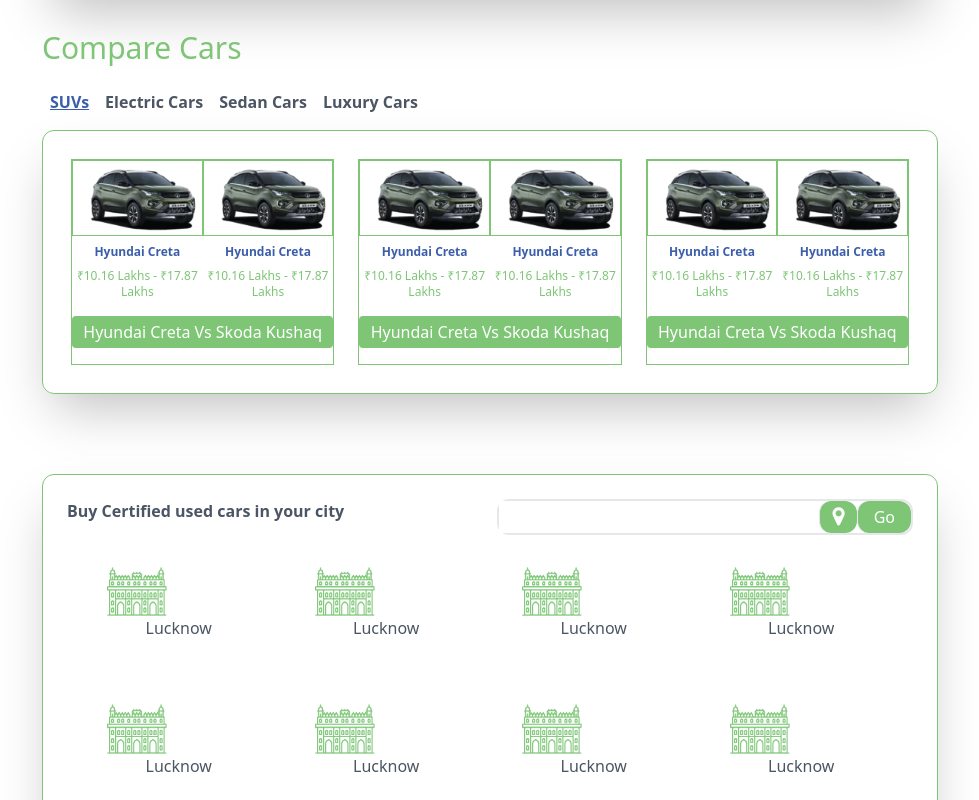
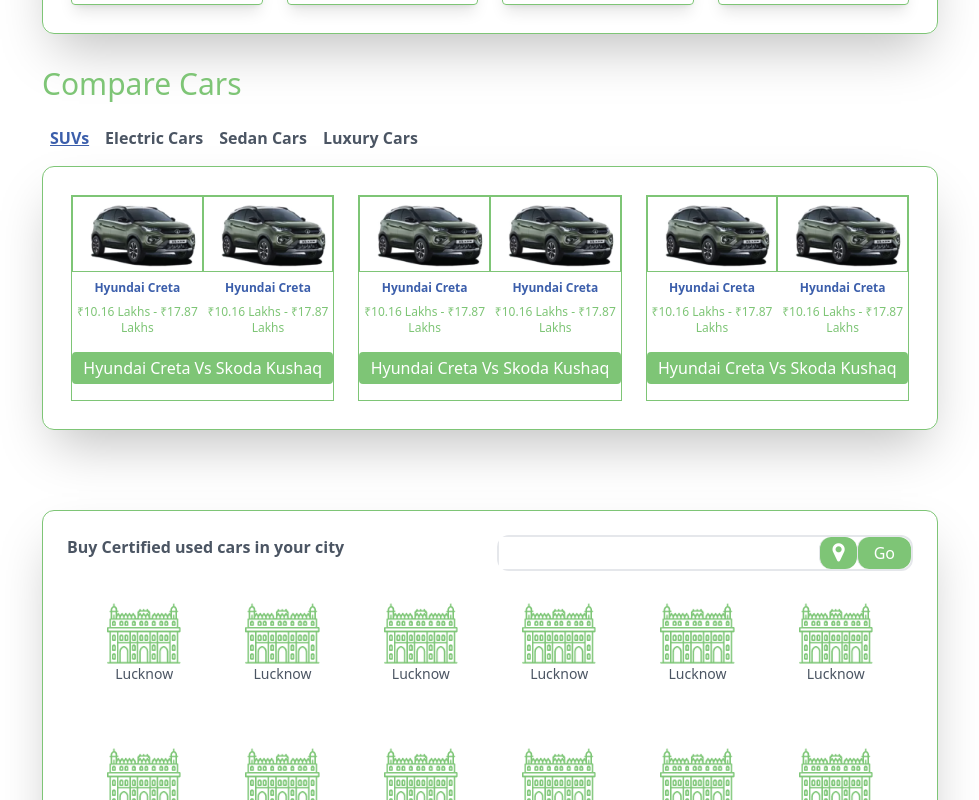
Before and after one commit to punit3299/carndrive, an Angular app: page / in a window 1280 px wide. Shown: the part 2000-2800 px from the top of the page, without its empty margins (22-1001 px from the left). Built offline with nearby package versions, Linux system fonts and the light colour scheme.

Commit message:
mobile view modified

```diff
--- a/src/app/components/home/home.component.html
+++ b/src/app/components/home/home.component.html
@@ -1,4 +1,5 @@
-<div class="md:visible hidden flex flex-wrap background-green text-center text-white font-bold py-2">
+<div class="md:block hidden">
+    <div class="flex flex-wrap background-green text-center text-white font-bold py-2">
         <div class="w-1/6">New Cars</div>
         <div class="w-1/6">User Cars</div>
         <div class="w-1/6">Upcoming Cars</div>
@@ -6,8 +7,9 @@
         <div class="w-1/6">Insurance</div>
         <div class="w-1/6">Blogs</div>
     </div>
+</div>
 <section class="text-gray-600 body-font">
-    <div class="container mx-auto flex border-2 md:px-16 px-2 py-10 md:flex-row flex-col items-center">
+    <div class="container mx-auto flex md:px-16 px-2 py-10 md:flex-row flex-col items-center">
         <div
             class="lg:flex-grow md:w-1/2 lg:pr-24 md:pr-16 flex flex-col md:items-start md:text-left mb-16 md:mb-0 items-center text-center">
             <h1 class="sm:text-2xl text-5xl mb-2 font-medium font-bold" style="color: #7EC576;">Help Us to find
@@ -93,62 +95,54 @@
                             </div>
                         </div>
                     </div>
-                    <div class="flex flex-wrap px-8">
-                        <div class="md:w-1/7 w-1/4 p-8">
-                            <img src="assets/images/city/lucknow.png" width="60" height="60">
-                            <p class="text-center">Lucknow</p>
+                    <div class="flex flex-wrap px-8 text-center md:text-md text-sm">
+                        <div class="md:w-1/6 w-1/4 md:p-8 p-5">
+                            <img src="assets/images/city/lucknow.png">
+                            <p>Lucknow</p>
                         </div>
-                        <div class="md:w-1/7 w-1/4 p-8">
-                            <img src="assets/images/city/lucknow.png" width="60" height="60">
-                            <p class="text-center">Lucknow</p>
+                        <div class="md:w-1/6 w-1/4 md:p-8 p-5">
+                            <img src="assets/images/city/lucknow.png">
+                            <p>Lucknow</p>
                         </div>
-                        <div class="md:w-1/7 w-1/4 p-8">
-                            <img src="assets/images/city/lucknow.png" width="60" height="60">
-                            <p class="text-center">Lucknow</p>
+                        <div class="md:w-1/6 w-1/4 md:p-8 p-5">
+                            <img src="assets/images/city/lucknow.png">
+                            <p>Lucknow</p>
                         </div>
-                        <div class="md:w-1/7 w-1/4 p-8">
-                            <img src="assets/images/city/lucknow.png" width="60" height="60">
-                            <p class="text-center">Lucknow</p>
+                        <div class="md:w-1/6 w-1/4 md:p-8 p-5">
+                            <img src="assets/images/city/lucknow.png">
+                            <p>Lucknow</p>
                         </div>
-                        <div class="md:w-1/7 w-1/4 p-8">
-                            <img src="assets/images/city/lucknow.png" width="60" height="60">
-                            <p class="text-center">Lucknow</p>
+                        <div class="md:w-1/6 w-1/4 md:p-8 p-5">
+                            <img src="assets/images/city/lucknow.png">
+                            <p>Lucknow</p>
                         </div>
-                        <div class="md:w-1/7 w-1/4 p-8">
-                            <img src="assets/images/city/lucknow.png" width="60" height="60">
-                            <p class="text-center">Lucknow</p>
+                        <div class="md:w-1/6 w-1/4 md:p-8 p-5">
+                            <img src="assets/images/city/lucknow.png">
+                            <p>Lucknow</p>
                         </div>
-                        <div class="md:w-1/7 w-1/4 p-8">
-                            <img src="assets/images/city/lucknow.png" width="60" height="60">
-                            <p class="text-center">Lucknow</p>
+                        <div class="md:w-1/6 w-1/4 md:p-8 p-5">
+                            <img src="assets/images/city/lucknow.png">
+                            <p>Lucknow</p>
                         </div>
-                        <div class="md:w-1/7 w-1/4 p-8">
-                            <img src="assets/images/city/lucknow.png" width="60" height="60">
-                            <p class="text-center">Lucknow</p>
+                        <div class="md:w-1/6 w-1/4 md:p-8 p-5">
+                            <img src="assets/images/city/lucknow.png">
+                            <p>Lucknow</p>
                         </div>
-                        <div class="md:w-1/7 w-1/4 p-8">
-                            <img src="assets/images/city/lucknow.png" width="60" height="60">
-                            <p class="text-center">Lucknow</p>
+                        <div class="md:w-1/6 w-1/4 md:p-8 p-5">
+                            <img src="assets/images/city/lucknow.png">
+                            <p>Lucknow</p>
                         </div>
-                        <div class="md:w-1/7 w-1/4 p-8">
-                            <img src="assets/images/city/lucknow.png" width="60" height="60">
-                            <p class="text-center">Lucknow</p>
+                        <div class="md:w-1/6 w-1/4 md:p-8 p-5">
+                            <img src="assets/images/city/lucknow.png">
+                            <p>Lucknow</p>
                         </div>
-                        <div class="md:w-1/7 w-1/4 p-8">
-                            <img src="assets/images/city/lucknow.png" width="60" height="60">
-                            <p class="text-center">Lucknow</p>
+                        <div class="md:w-1/6 w-1/4 md:p-8 p-5">
+                            <img src="assets/images/city/lucknow.png">
+                            <p>Lucknow</p>
                         </div>
-                        <div class="md:w-1/7 w-1/4 p-8">
-                            <img src="assets/images/city/lucknow.png" width="60" height="60">
-                            <p class="text-center">Lucknow</p>
-                        </div>
-                        <div class="md:w-1/7 w-1/4 p-8">
-                            <img src="assets/images/city/lucknow.png" width="60" height="60">
-                            <p class="text-center">Lucknow</p>
-                        </div>
-                        <div class="md:w-1/7 w-1/4 p-8">
-                            <img src="assets/images/city/lucknow.png" width="60" height="60">
-                            <p class="text-center">Lucknow</p>
+                        <div class="md:w-1/6 w-1/4 md:p-8 p-5">
+                            <img src="assets/images/city/lucknow.png">
+                            <p>Lucknow</p>
                         </div>
                     </div>
                 </div>
@@ -230,7 +224,7 @@
         </div>
 
     </div>
-    <div class="w-1/5 p-8 md:visible hidden">
+    <div class="w-1/5 p-8 md:block hidden">
         <img src="assets/images/ad1.png" class="mx-auto py-8">
         <img src="assets/images/ad2.png" class="mx-auto py-8">
         <img src="assets/images/ad1.png" class="mx-auto py-8">
```
Lines whose indentation alone changed are shown as unchanged.
